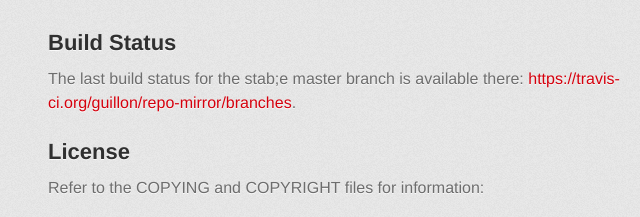
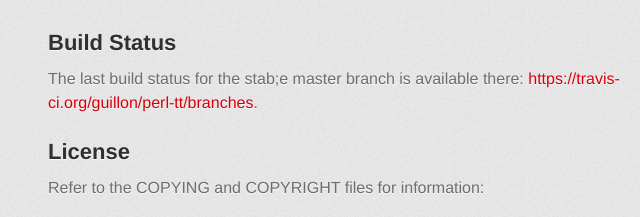
Before and after one commit to guillon/perl-tt, a plain HTML site: page index.html in a window 1280 px wide. Shown: the part 3189-3406 px from the top of the page, 282-922 px from the left. Drawn offline with Linux system fonts and the light colour scheme; a web font is replaced by a local one.

```diff
--- a/index.html
+++ b/index.html
@@ -155,7 +155,7 @@ make install
 <a id="build-status" class="anchor" href="#build-status" aria-hidden="true"><span class="octicon octicon-link"></span></a>Build Status</h2>
 
 <p>The last build status for the stab;e master branch is available there:
-<a href="https://travis-ci.org/guillon/repo-mirror/branches">https://travis-ci.org/guillon/repo-mirror/branches</a>.</p>
+<a href="https://travis-ci.org/guillon/perl-tt/branches">https://travis-ci.org/guillon/perl-tt/branches</a>.</p>
 
 <h2>
 <a id="license" class="anchor" href="#license" aria-hidden="true"><span class="octicon octicon-link"></span></a>License</h2>
```
Also changed, not shown: params.json (+1 -1 lines).
